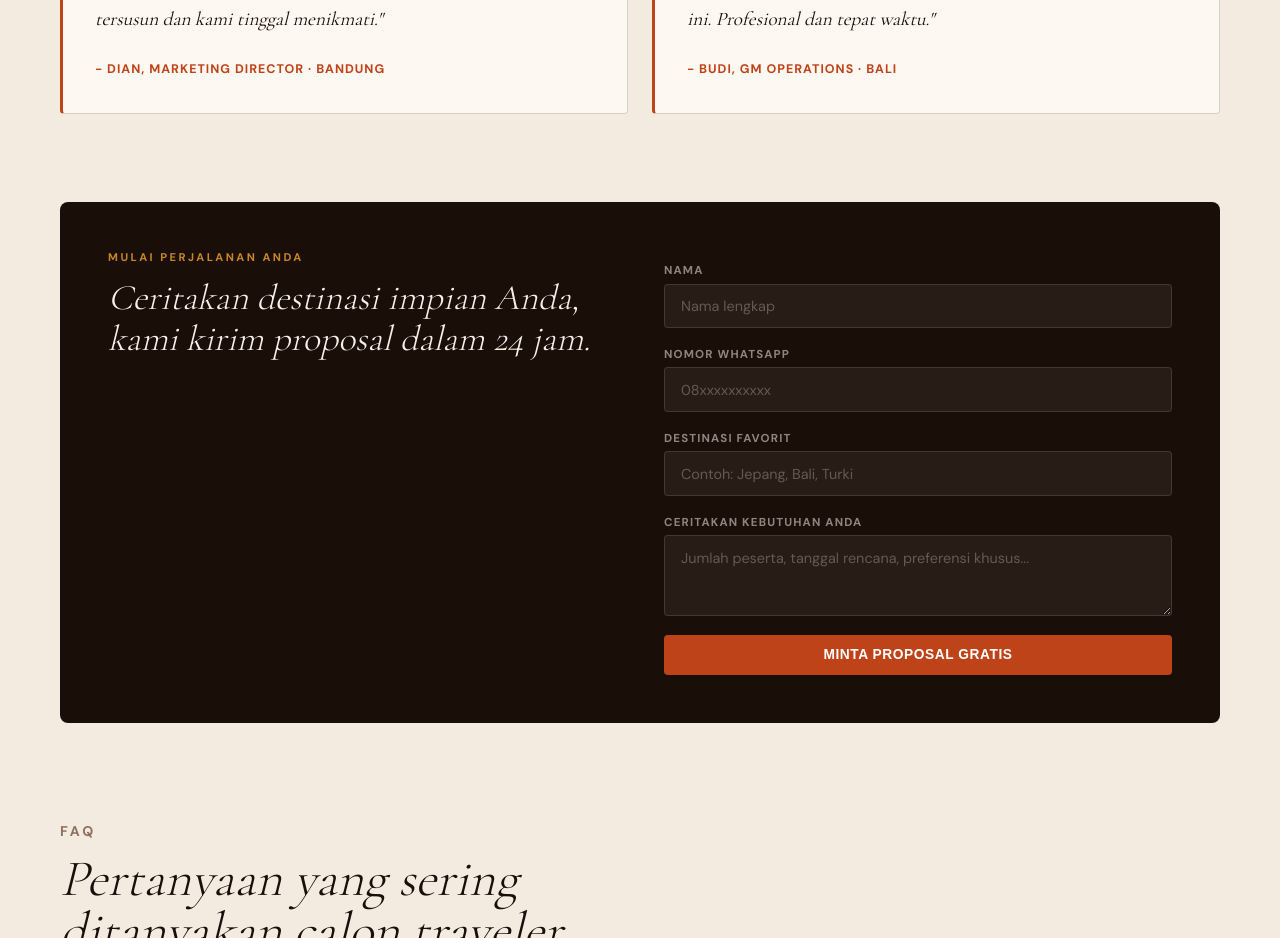
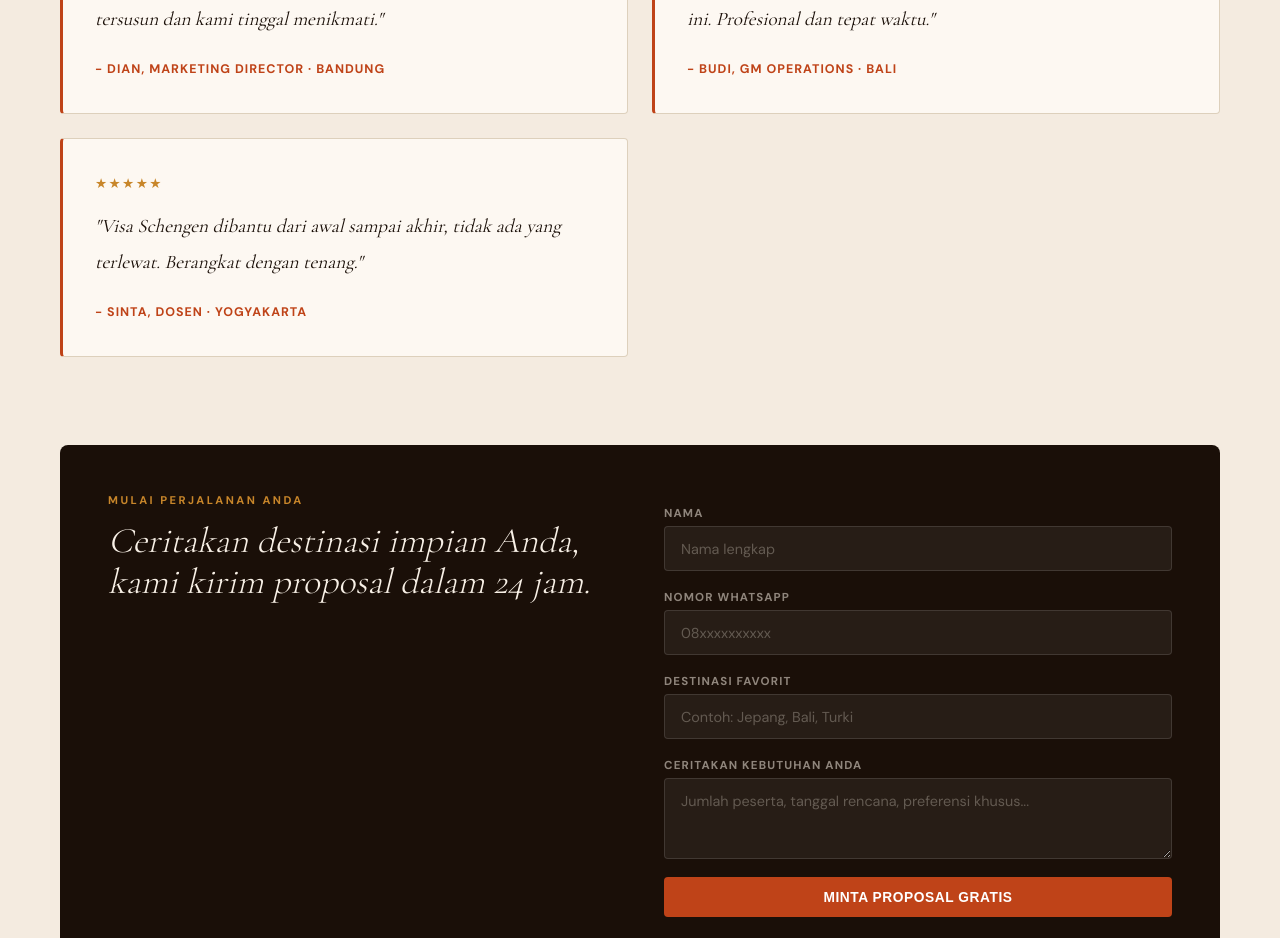
Before and after one commit to nugrahn0123/Preview-Travel-AN-Digital, a Next.js app: page / in a window 1280 px wide. Shown: the part 5060-5998 px from the top of the page. Built offline with nearby package versions, Linux system fonts and the light colour scheme.

Commit message:
feat: add 5th testimonial from Sinta, Dosen Yogyakarta

```diff
--- a/components/Testimonials.tsx
+++ b/components/Testimonials.tsx
@@ -18,6 +18,11 @@ const quotes = [
     text: '"Corporate retreat di Lombok jadi momen terbaik tim kami tahun ini. Profesional dan tepat waktu."',
     cite: '- Budi, GM Operations · Bali',
     delay: 'delay-1',
+  },
+  {
+    text: '"Visa Schengen dibantu dari awal sampai akhir, tidak ada yang terlewat. Berangkat dengan tenang."',
+    cite: '- Sinta, Dosen · Yogyakarta',
+    delay: '',
   },
 ]
 
```
